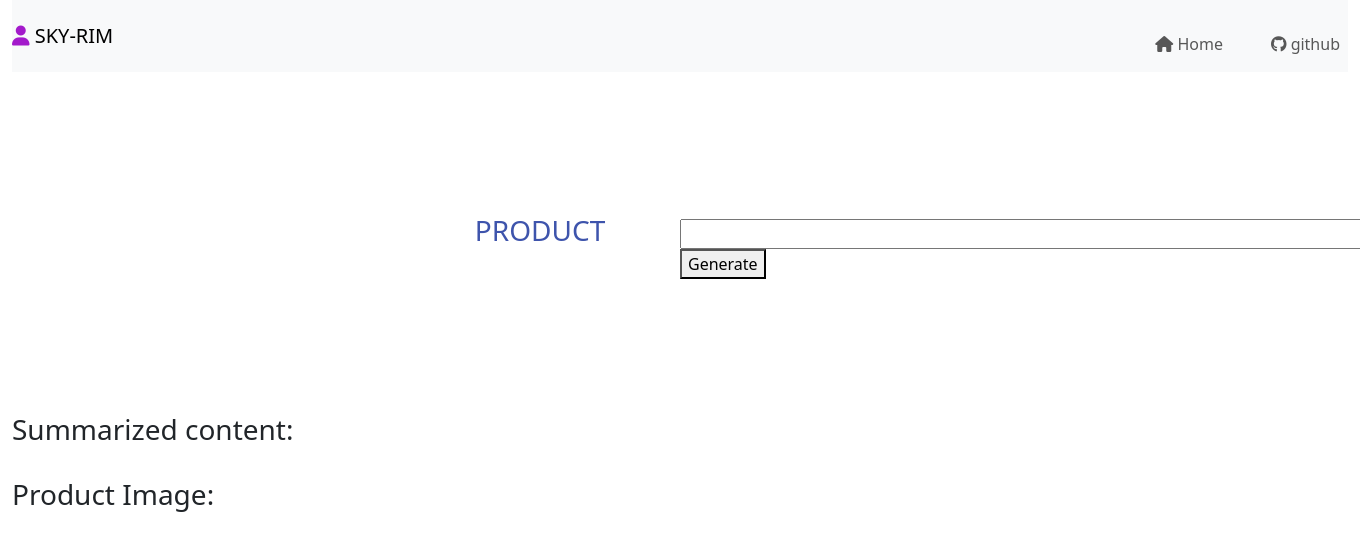
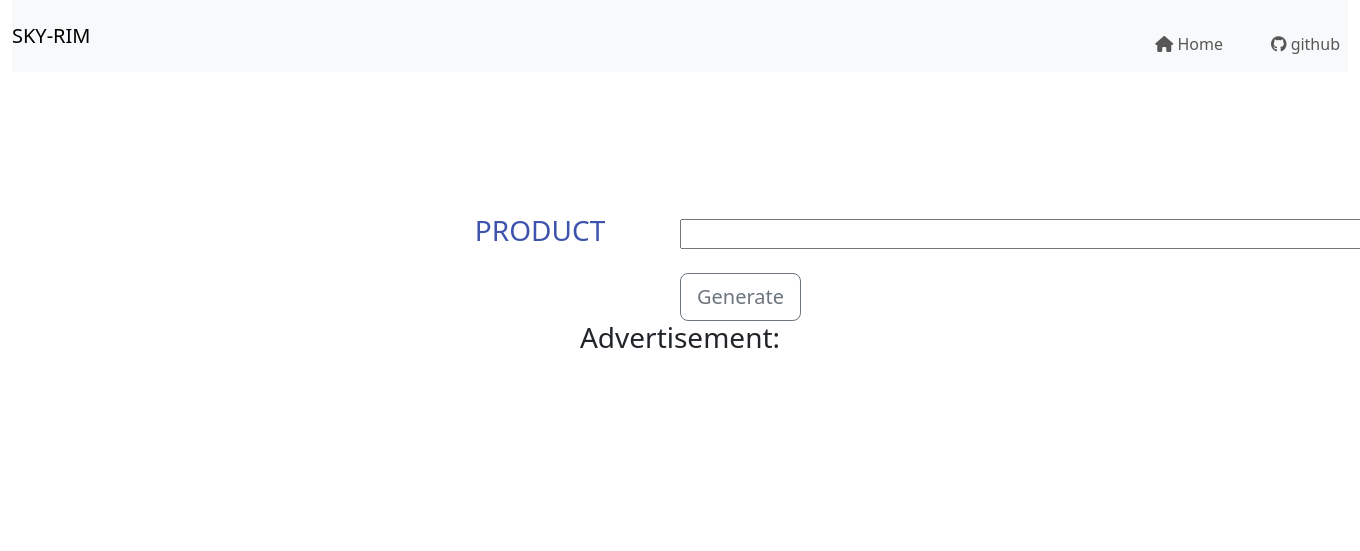
Before and after one commit to DarkkPhotoN/Object-generator-using-GenAI-, a Flask app: page / in a window 1360 px wide. Shown: the top 551 px of that part. Run offline with Flask 2, Linux system fonts and the light colour scheme; the page is wider than the window, and the part outside it is not shown; some libraries are stand-ins or nearby versions.

Commit message:
Update index.html

```diff
--- a/sky-rim/templates/index.html
+++ b/sky-rim/templates/index.html
@@ -21,7 +21,7 @@
     <div class="container-fluid">
         <!--nav bar-->
         <nav class="navbar navbar-expand-lg navbar-light bg-body-tertiary">
-            <a class="navbar-brand" href=""><i class="fa-solid fa-user" style="color: #A31ACB;"></i> SKY-RIM</a>
+            <a class="navbar-brand" href=""> SKY-RIM</a>
             <button class="navbar-toggler" type="button" data-bs-toggle="collapse" data-bs-target="#navbarTogglerDemo01"
                 aria-controls="navbarTogglerDemo01" aria-expanded="false" aria-label="Toggle navigation">
                 <span class="navbar-toggler-icon"></span>
@@ -51,15 +51,15 @@
 
                     <form method="post">
 
-                        <input type="text" id="inptxt" name="inptxt" size="70">
-                        <button type="submit">Generate</button>
+                        <input type="text" id="inptxt" name="inptxt" size="70"><br><br>
+                        <button type="submit" class="btn btn-outline-secondary btn-lg">Generate</button>
                     </form>
 
 
 
                 </div>
 
-                <div class="col-lg-6" style="padding:10% 0% 0% 0%;">
+                <!-- <div class="col-lg-6" style="padding:10% 0% 0% 0%;">
                     <label for="sum">
                         <h3>Summarized content: </h3>
                     </label><br>
@@ -76,6 +76,39 @@
                     <img src="{{ image }}" alt="img">
                     {% endif %}
 
+                    <br>
+
+                    {% if name %}
+                    <h5>{{ name }}</h5>
+                    {% endif %} -->
+
+
+                <!-- </div> -->
+                <br> <br>
+                <div style="text-align: center;">
+
+                    <label for="sum">
+                        <h3>Advertisement: </h3>
+                    </label>
+
+                    <br><br>
+                    {% if name %}
+                    <h5>{{ name }}</h5>
+                    {% endif %}
+
+                    <br>
+
+                    {% if image %}
+                    <img src="{{ image }}" alt="img">
+                    {% endif %}
+
+                    <br><br>
+
+                    {% if sum %}
+                    <h5>{{ sum }}</h5>
+                    {% endif %}
+
+
                 </div>
             </div>
         </div>
```
